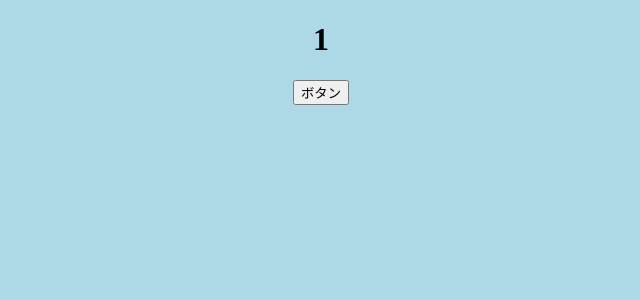
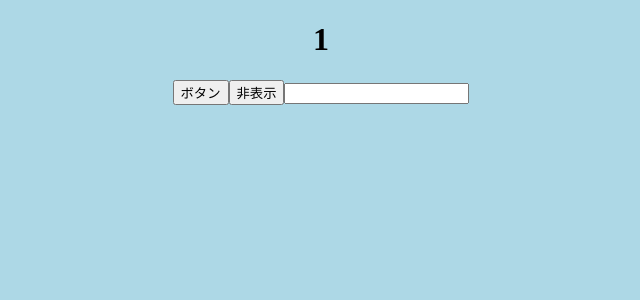
Before and after one commit to takuma123-type/counter-app, a Next.js app: page / in a window 1280 px wide. Shown: the top 300 px of the page, without its empty margins (319-959 px from the left). Built offline with nearby package versions, Linux system fonts and the light colour scheme.

Commit message:
表示、非表示

```diff
--- a/pages/index.jsx
+++ b/pages/index.jsx
@@ -4,6 +4,8 @@ import { useCallback, useEffect, useState } from 'react'
 
 export default function Home() {
   const [count, setCount] = useState(1);
+  const [text, setText] = useState("");
+  const [isShow, setIsShow] = useState(true);
 
 const handleClick = useCallback((e) => {
   console.log(count)
@@ -11,6 +13,10 @@ const handleClick = useCallback((e) => {
     setCount(count => count + 1);
   }
 }, [count]);
+
+const handleDisplay = useCallback(() => {
+  setIsShow((isShow) => !isShow);
+}, [isShow]);
 
 useEffect(() => {
   console.log(`マウント時: ${count}`)
@@ -21,19 +27,28 @@ useEffect(() => {
   };
 }, []);
 
+  const handleChange = useCallback((e) => {
+    if (e.target.value.length > 5) {
+      alert("5文字以内にしてください");
+      return;
+    }
+    setText(e.target.value.trim());
+  }, []);
+
   return (
     <div className={styles.container}>
       <div class="wrap">
         <Head>
           <title>Index Page</title>
         </Head>
-        <h1>{count}</h1>
-        <button
-        href="/about"
-        onClick={handleClick}
-          >
-            ボタン
-        </button>
+        {isShow ? <h1>{count}</h1> : null}
+        <button onClick={handleClick}>ボタン</button>
+        <button onClick={handleDisplay}>
+          {isShow ? "非表示" : "表示" }</button>
+        <input
+          type="text"
+          value={text}
+          onChange={handleChange} />
       </div>
     </div>
   )
```
